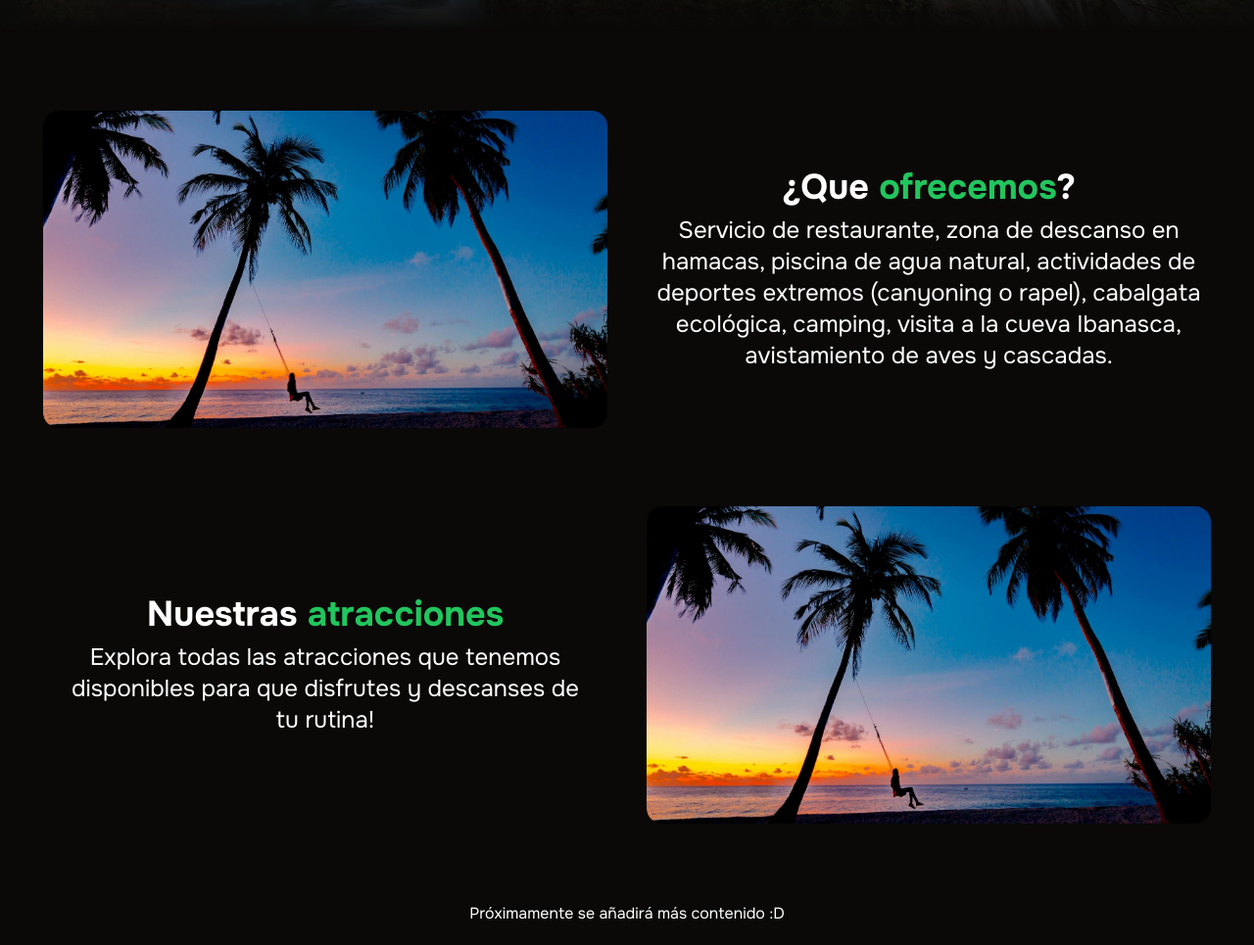
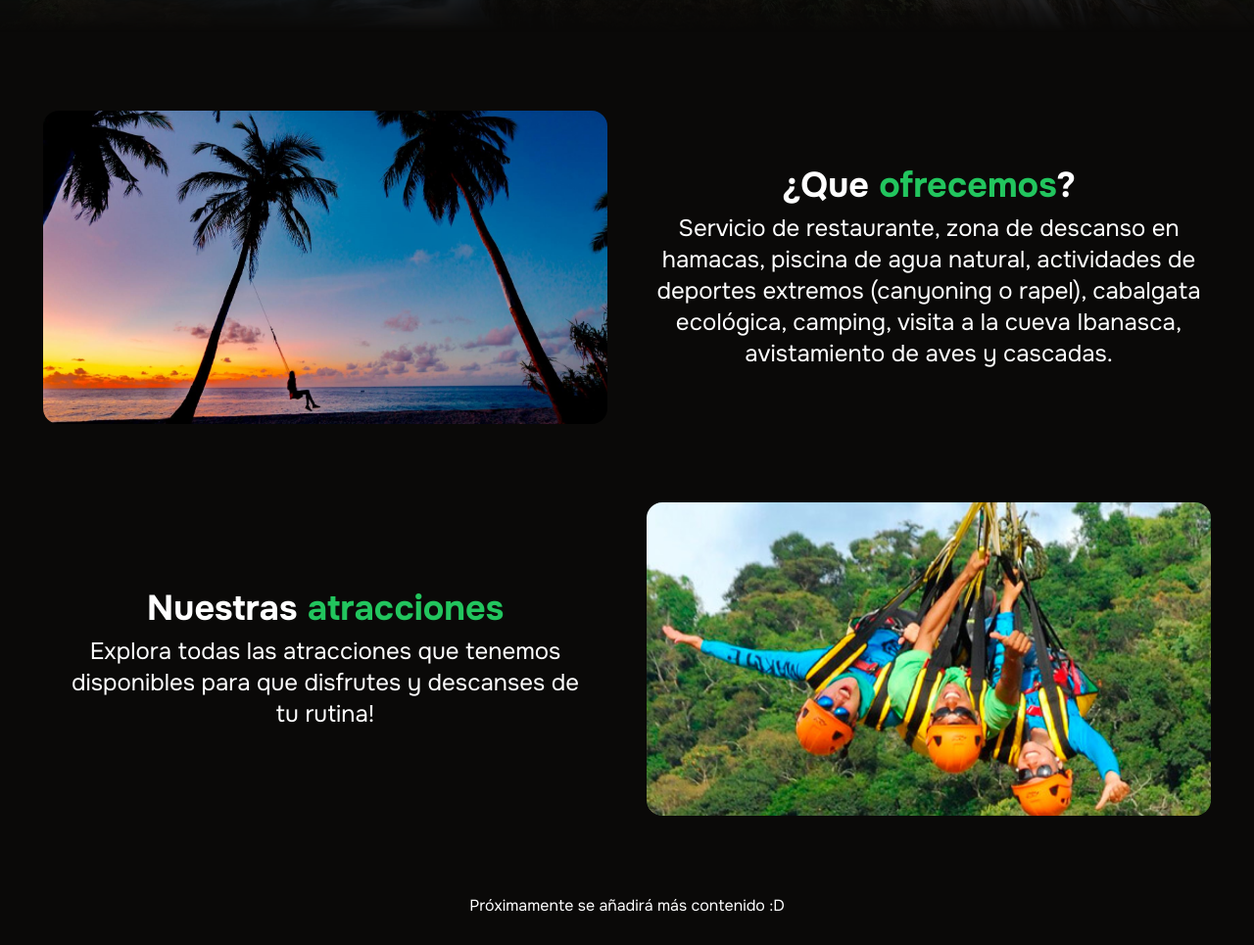
Before and after one commit to Deijux/EcoTourExpress, a website with bundled scripts: page index.html in a window 1280 px wide. Shown: the part 767-1732 px from the top of the page at 98% size. Built offline with nearby package versions, Linux system fonts and the light colour scheme.

Commit message:
Se reemplazó imagen y se actualizaron sus estilos

```diff
--- a/index.html
+++ b/index.html
@@ -68,7 +68,8 @@
                 </p>
             </div>
             <div>
-                <img class="rounded-2xl lg:max-w-xl" src="assets/background.jpg" alt="Image" width="600" height="0" />
+                <img class="rounded-2xl h-80 lg:max-w-xl object-cover" src="assets/background.jpg" alt="Image"
+                    width="600" height="0" />
             </div>
         </section>
 
@@ -85,7 +86,8 @@
                 </p>
             </div>
             <div>
-                <img class="rounded-2xl lg:max-w-xl" src="assets/background.jpg" alt="Image" width="600" height="0" />
+                <img class="rounded-2xl h-80 lg:max-w-xl object-cover" src="assets/img-plan.jpg" alt="Image-plan"
+                    width="600" height="0" />
             </div>
         </section>
 
```
Also changed, not shown: assets/img-plan.jpg (added), src/style/output.css.
